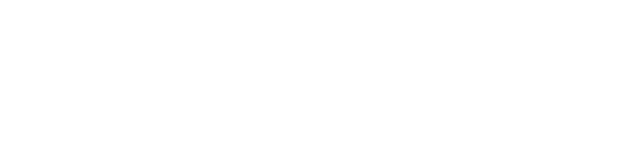
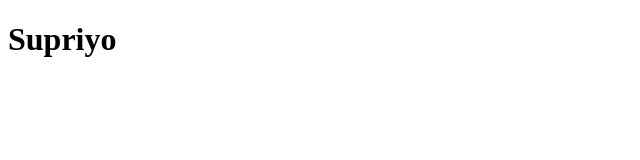
Before and after one commit to SupriyoGhatak/HTML-CSS, a plain HTML site: page Resume/index.html in a window 1280 px wide. Shown: the whole page, without its empty margins (0-640 px from the left). Drawn offline with Linux system fonts and the light colour scheme.

Commit message:
Intial Commit

```diff
--- a/Resume/index.html
+++ b/Resume/index.html
@@ -7,6 +7,6 @@
     <title>Resume</title>
 </head>
 <body>
-
+    <h1>Supriyo</h1>
 </body>
 </html>
```
